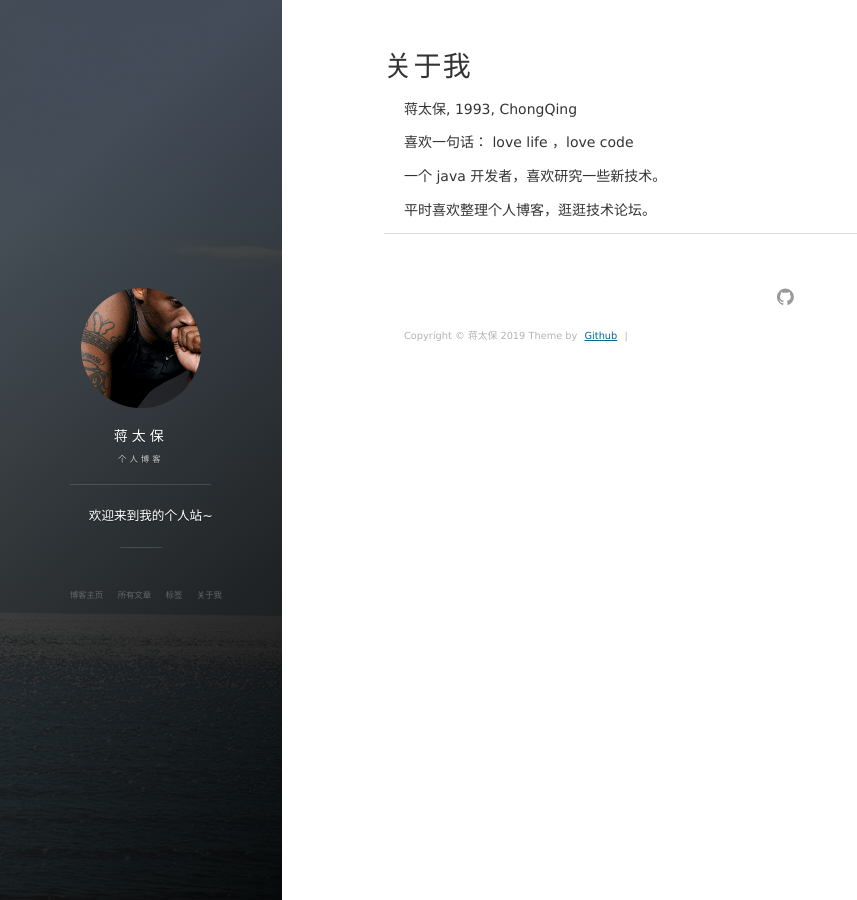
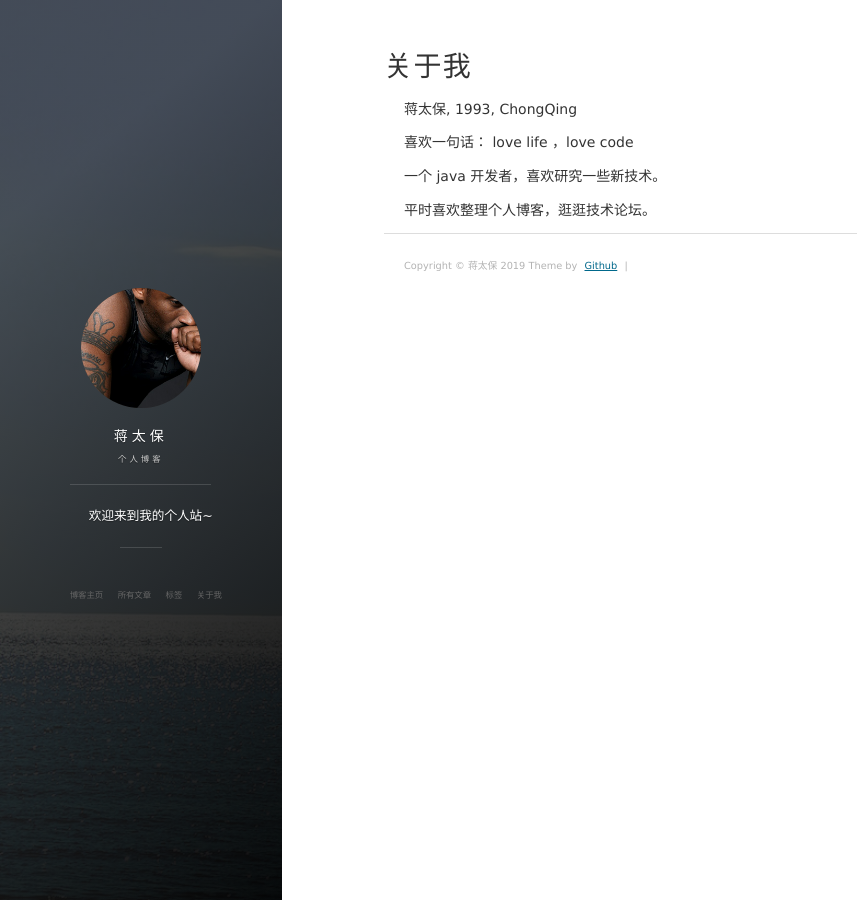
Before and after one commit to jian9ta1ba0/jtbadbb.github.io, a Jekyll site: the page built from about.md, in a window 1280 px wide. Shown: the whole page, without its empty margins (0-857 px from the left). Built offline with Jekyll 4.4.1, drawn with Linux system fonts in a browser that asks for light colours; nearby versions of some CDN libraries; comment, search, counter and statistics services are not loaded.

Commit message:
Update footer.html

```diff
--- a/_includes/footer.html
+++ b/_includes/footer.html
@@ -1,26 +1,5 @@
 <section class="footer">
     <footer>
-        <p>
-         <p>
-        <div class = "footer_div">
-        <nav class="cover-navigation navigation--social">
-          <ul class="navigation"
-
-          {% if site.social.github %}
-          <!-- Github -->
-          <li class="navigation__item_social">
-            <a href="https://github.com/{{site.social.github}}" title="@{{site.social.github}} 的 Github" target="_blank">
-              <i class='social fa fa-github fa-2x'></i>
-              <span class="label">Github</span>
-            </a>
-          </li>
-          {% endif %}
-
-           </ul>
-        </nav>
-
-        </div>
-
         <div class = "footer_div">
            <p class="copyright text-muted">
             Copyright &copy; {{ site.title }} {{ site.time | date: '%Y' }} Theme by <a href="https://jtbadbb.github.io/">Github</a> |
```
